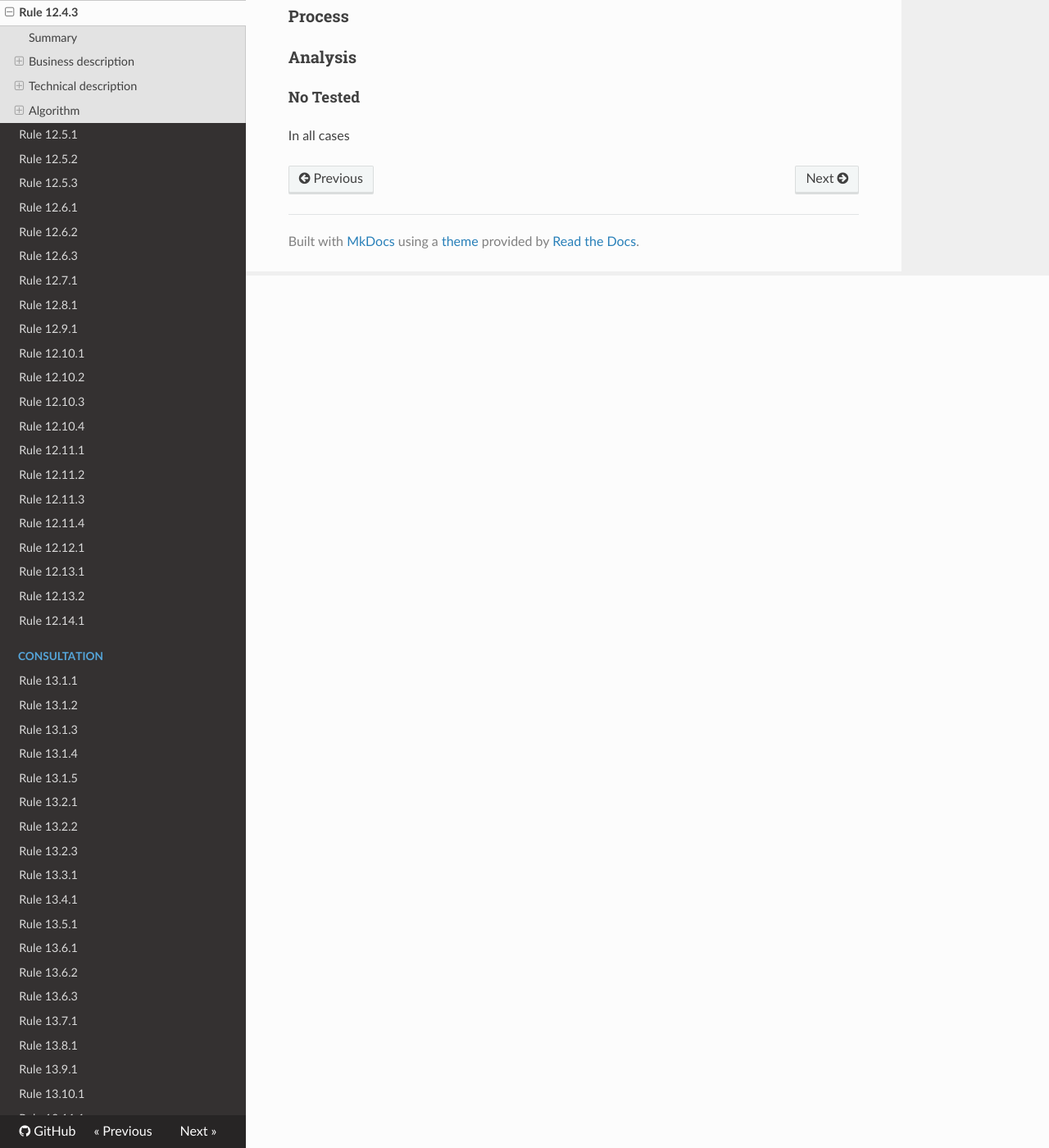
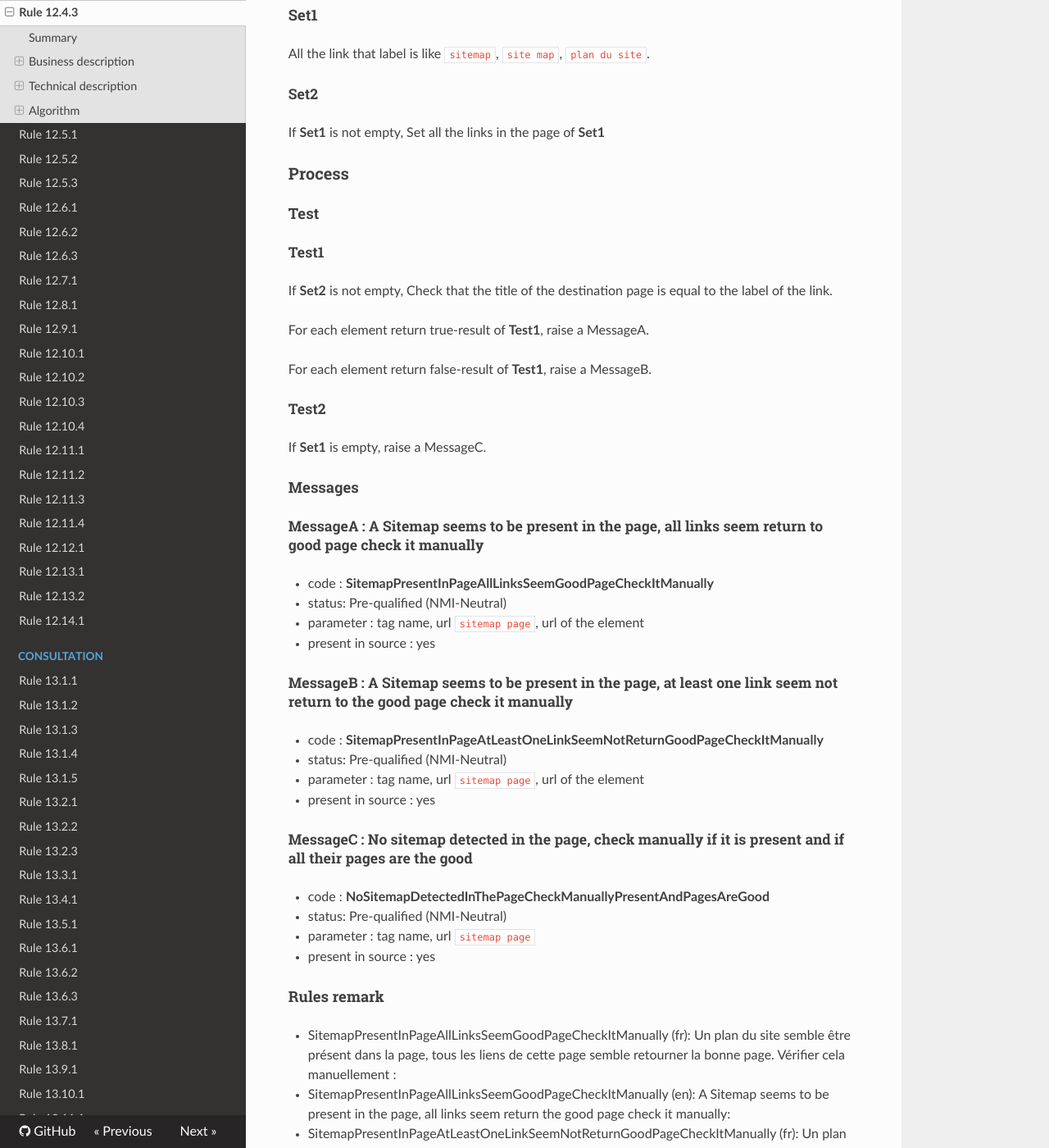
Before and after one commit to Tanaguru/RGAA3-2016, an MkDocs documentation site: the page built from docs/Rule-12-4-3.md, in a window 1280 px wide and 1400 px high, scrolled down 1064 px. Shown: the whole window at 82% size. Built offline with MkDocs 1.6.1, drawn with Linux system fonts in a browser that asks for light colours; nearby versions of some CDN libraries; old or Windows-style settings are respelled for this version of MkDocs; some of the changed text lies outside the part shown.

Commit message:
Update tests 12.4.3

```diff
--- a/docs/Rule-12-4-3.md
+++ b/docs/Rule-12-4-3.md
@@ -8,11 +8,11 @@ No-check rule
 
 ### Criterion
 
-[12.4](http://references.modernisation.gouv.fr/referentiel-technique-0#crit-12-4)
+[12.4](http://references.modernisation.gouv.fr/rgaa/criteres.html#crit-12-4)
 
 ###Test
 
-[12.4.3](http://references.modernisation.gouv.fr/referentiel-technique-0#test-12-4-3)
+[12.4.3](http://references.modernisation.gouv.fr/rgaa/criteres.html#test-12-4-3)
 
 ### Description
 
@@ -36,10 +36,66 @@ Les liens du plan du site renvoient-ils bien vers les pages indiqu&eacute;es par
 
 ### Selection
 
+#### Set1
+
+All the link that label is like `sitemap`, `site map`, `plan du site`.
+
+##### Set2
+
+If **Set1** is not empty, Set all the links in the page of **Set1**
+
 ### Process
+
+#### Test
+
+##### Test1
+
+If **Set2** is not empty, Check that the title of the destination page is equal to the label of the link.
+
+For each element return true-result of **Test1**, raise a MessageA.
+
+For each element return false-result of **Test1**, raise a MessageB.
+
+##### Test2
+
+If **Set1** is empty, raise a MessageC.
+
+#### Messages
+
+##### MessageA : A Sitemap seems to be present in the page, all links seem return to good page check it manually
+
+-    code : **SitemapPresentInPageAllLinksSeemGoodPageCheckItManually**
+-    status: Pre-qualified (NMI-Neutral)
+-    parameter : tag name, url `sitemap page`, url of the element
+-    present in source : yes
+
+##### MessageB : A Sitemap seems to be present in the page, at least one link seem not return to the good page check it manually
+
+-    code : **SitemapPresentInPageAtLeastOneLinkSeemNotReturnGoodPageCheckItManually**
+-    status: Pre-qualified (NMI-Neutral)
+-    parameter : tag name, url `sitemap page`, url of the element
+-    present in source : yes
+
+##### MessageC : No sitemap detected in the page, check manually if it is present and if all their pages are the good
+
+-    code : **NoSitemapDetectedInThePageCheckManuallyPresentAndPagesAreGood**
+-    status: Pre-qualified (NMI-Neutral)
+-    parameter : tag name, url `sitemap page`
+-    present in source : yes
+
+#### Rules remark
+
+ * SitemapPresentInPageAllLinksSeemGoodPageCheckItManually (fr): Un plan du site semble &ecirc;tre pr&eacute;sent dans la page, tous les liens de cette page semble retourner la bonne page. V&eacute;rifier cela manuellement :
+ * SitemapPresentInPageAllLinksSeemGoodPageCheckItManually (en): A Sitemap seems to be present in the page, all links seem return the good page check it manually:
+
+ * SitemapPresentInPageAtLeastOneLinkSeemNotReturnGoodPageCheckItManually (fr): Un plan du site semble &ecirc;tre pr&eacute;sent dans la page, au moins l'un des liens de cette page ne semble pas retourner la bonne page. V&eacute;rifier cela manuellement :
+ * SitemapPresentInPageAtLeastOneLinkSeemNotReturnGoodPageCheckItManually (en): A Sitemap seems to be present in the page, at least one link seem not return the good page, check it manually:
+
+ * NoSitemapDetectedInThePageCheckManuallyPresentAndPagesAreGood (fr): Aucun plan du site ne semble &ecirc;tre pr&eacute;sent dans la page, v&eacute;rifier manuellement s'il est pr&eacute;sent et que toutes les pages renvoie l'utilisateur vers la bonne page :
+ * NoSitemapDetectedInThePageCheckManuallyPresentAndPagesAreGood (en): No sitemap seems to be present in the page, check manually if it present and that all link return the good page:
 
 ### Analysis
 
-#### No Tested
+#### Pre-qualified
 
 In all cases
```
Also changed, not shown: docs/Rule-12-4-1.md (+1 -1 lines), docs/Rule-12-4-2.md (+5 -3 lines), 3 other files.
